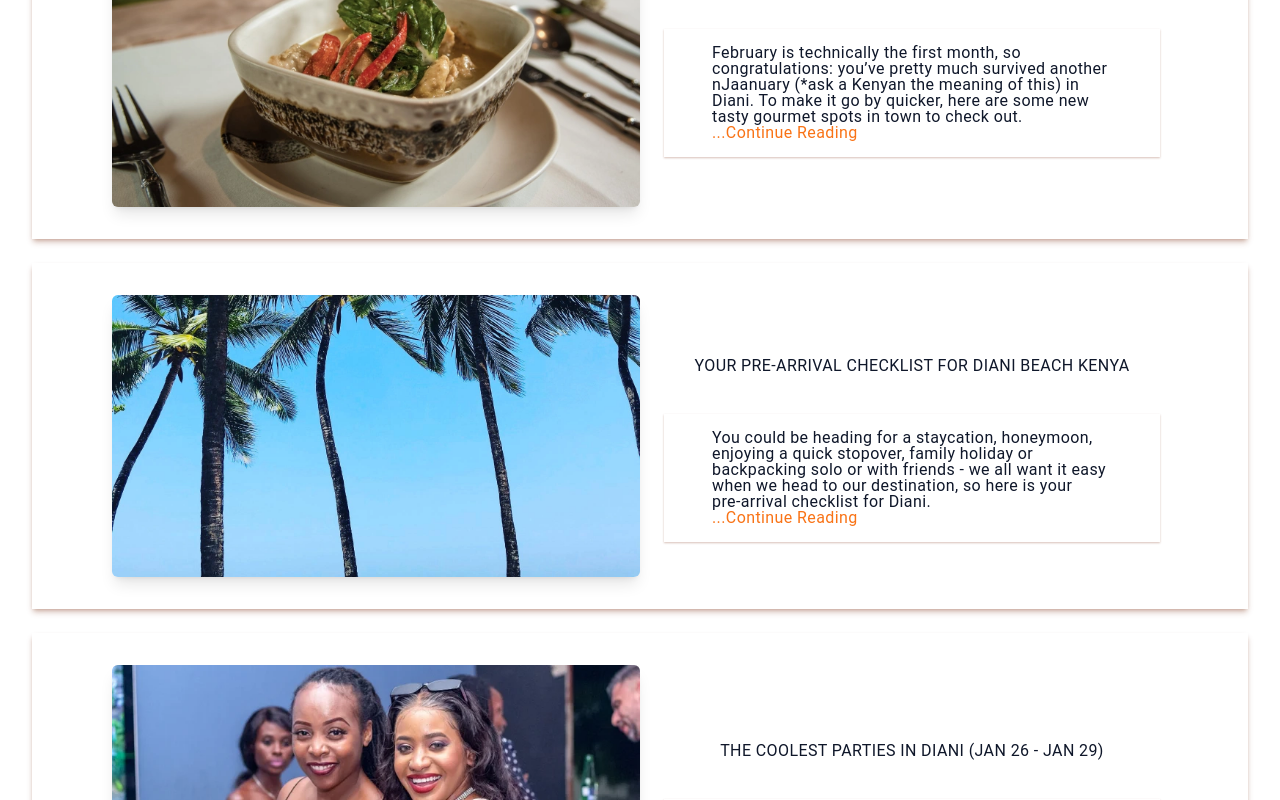
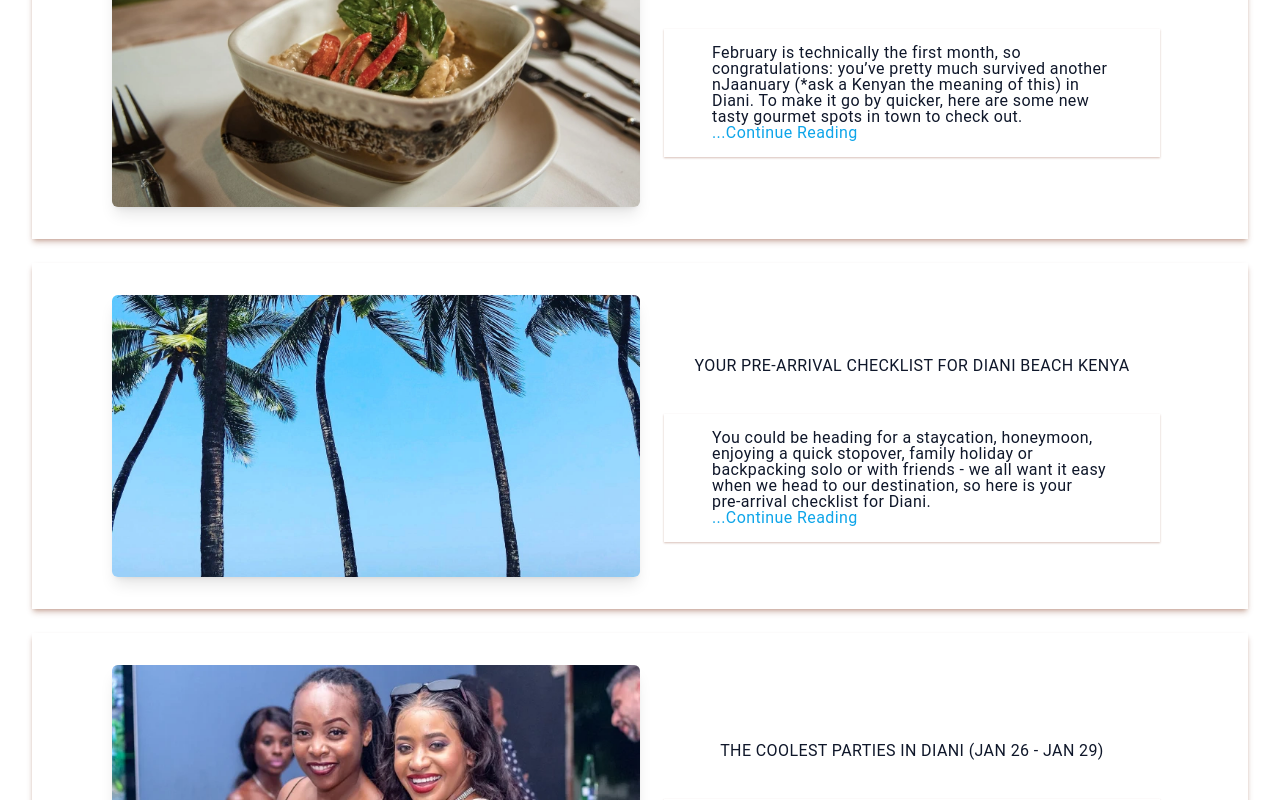
Before and after one commit to MatthewsRicky/travelapp, a Next.js app: page / in a window 1280 px wide. Shown: the part 1460-2260 px from the top of the page. Built offline with nearby package versions, Linux system fonts and the light colour scheme.

Commit message:
commenting on an error

```diff
--- a/components/NewBlog.tsx
+++ b/components/NewBlog.tsx
@@ -24,9 +24,10 @@ const NewBlog = ({src, alt, title, description}: blogItems) => {
                       <p className="tracking-wide mx-2 py-4 px-12 medium-20 shadow-sm shadow-orange-900/30">{blog.description}
                       <Link
 											href='/'
-											className='text-orange-500 hover:underline'>
+											className='text-sky-500 hover:underline'>
 											<p>...Continue Reading</p>
 										</Link>
+                    {/* this link causes a three error warning on the page. sort it */}
                       </p>
                     </div>
                   </div>
```
